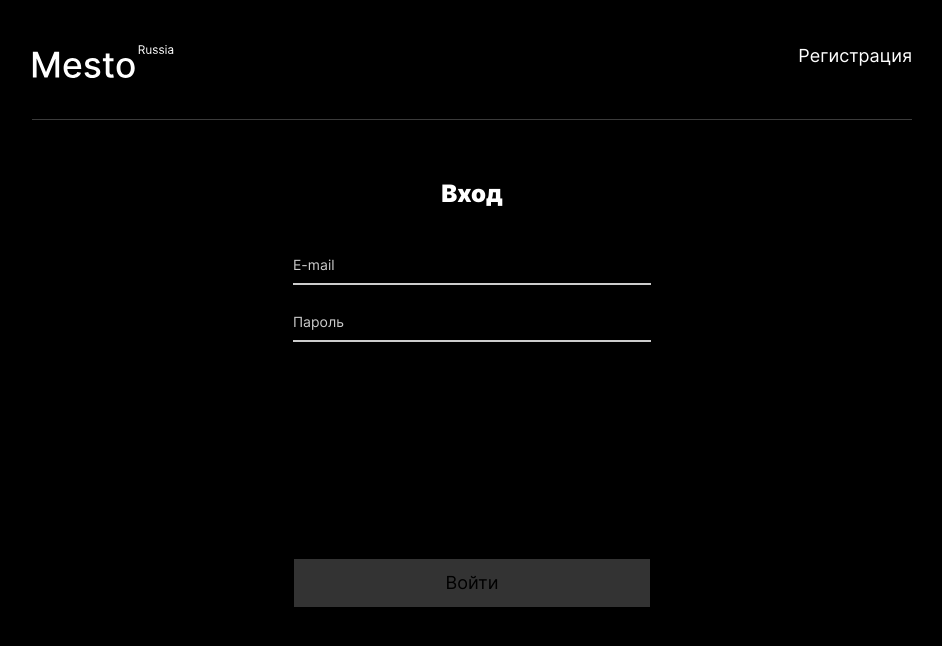
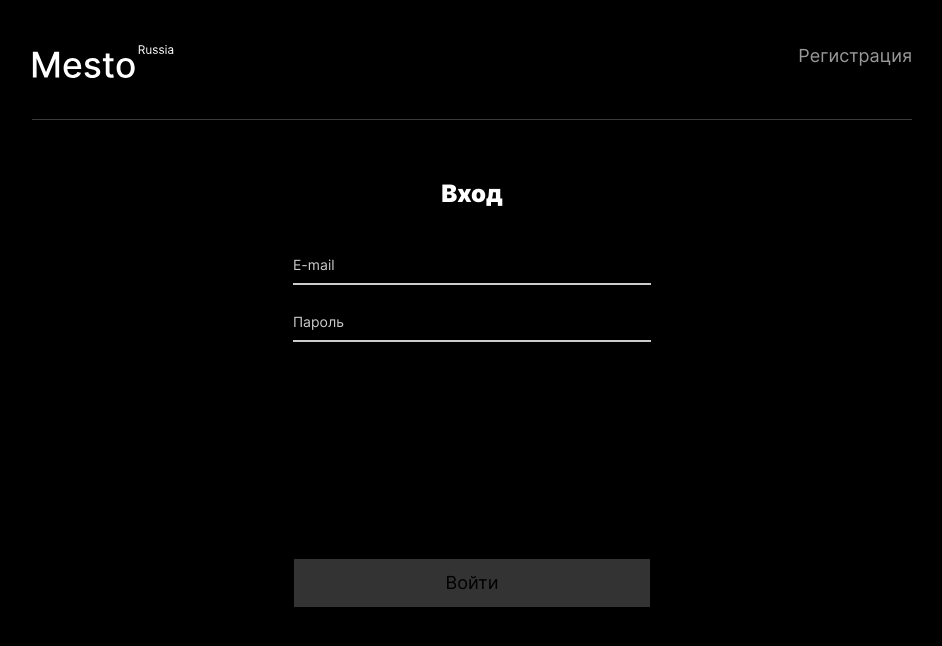
Before and after one commit to sholq/react-mesto-auth, a React (Create React App) app: page /sign-in in a window 1280 px wide. In both pictures the pointer is over the link "Регистрация". Shown: the top 646 px of the page, without its empty margins (168-1110 px from the left). Built offline with nearby package versions, Linux system fonts and the light colour scheme; no server answers; the HTML template or start-up script is replaced by a standard one.

Commit message:
style: add hover to Header

```diff
--- a/src/blocks/header/__button/header__button.css
+++ b/src/blocks/header/__button/header__button.css
@@ -9,6 +9,11 @@
     background-repeat: no-repeat;
     background-position: center;
     background-size: cover;
+    cursor: pointer;
+}
+
+.header__button:hover {
+    opacity: 0.6;
 }
 
 @media screen and (max-width: 550px) {
--- a/src/blocks/header/__link/header__link.css
+++ b/src/blocks/header/__link/header__link.css
@@ -4,6 +4,10 @@
   color: #fff;
   font-size: 18px;
   line-height: 22px;
+}
+
+.header__link:hover {
+  opacity: 0.6;
 }
 
 @media screen and (max-width: 550px) {
```
